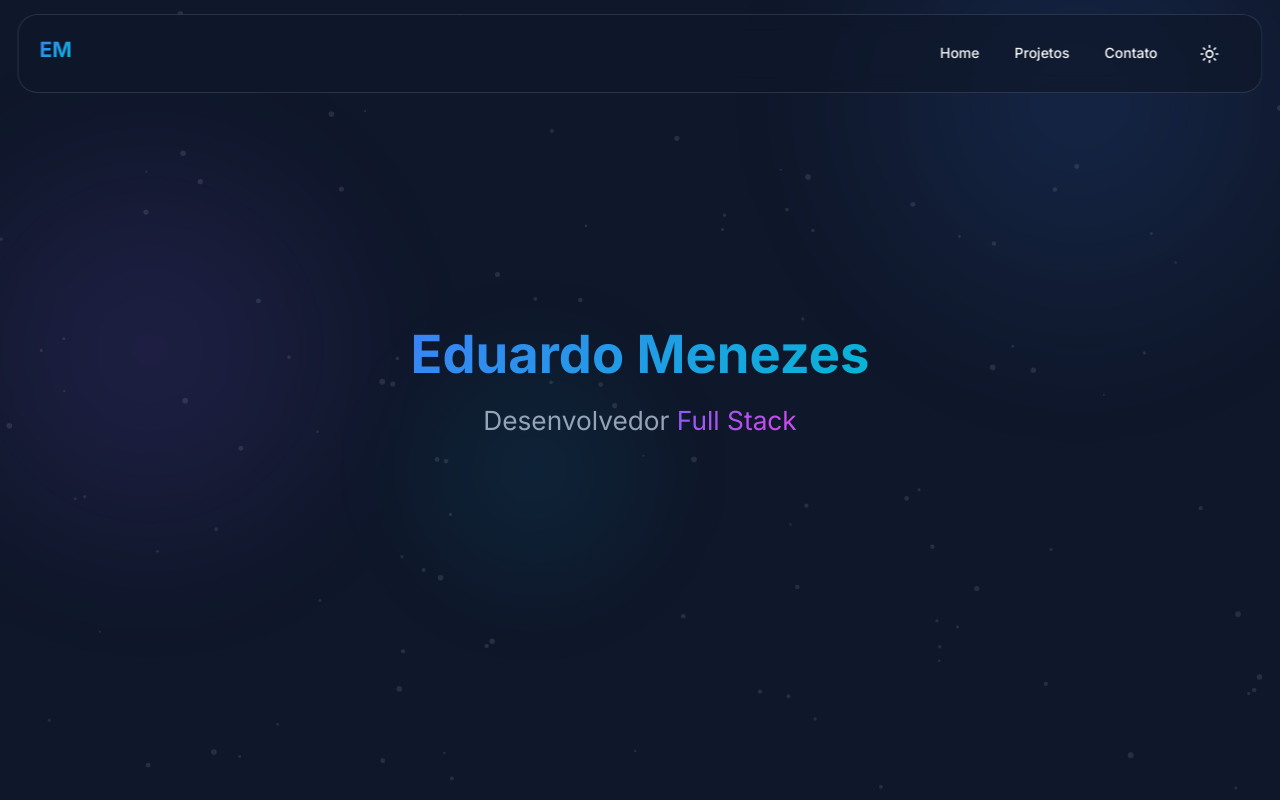
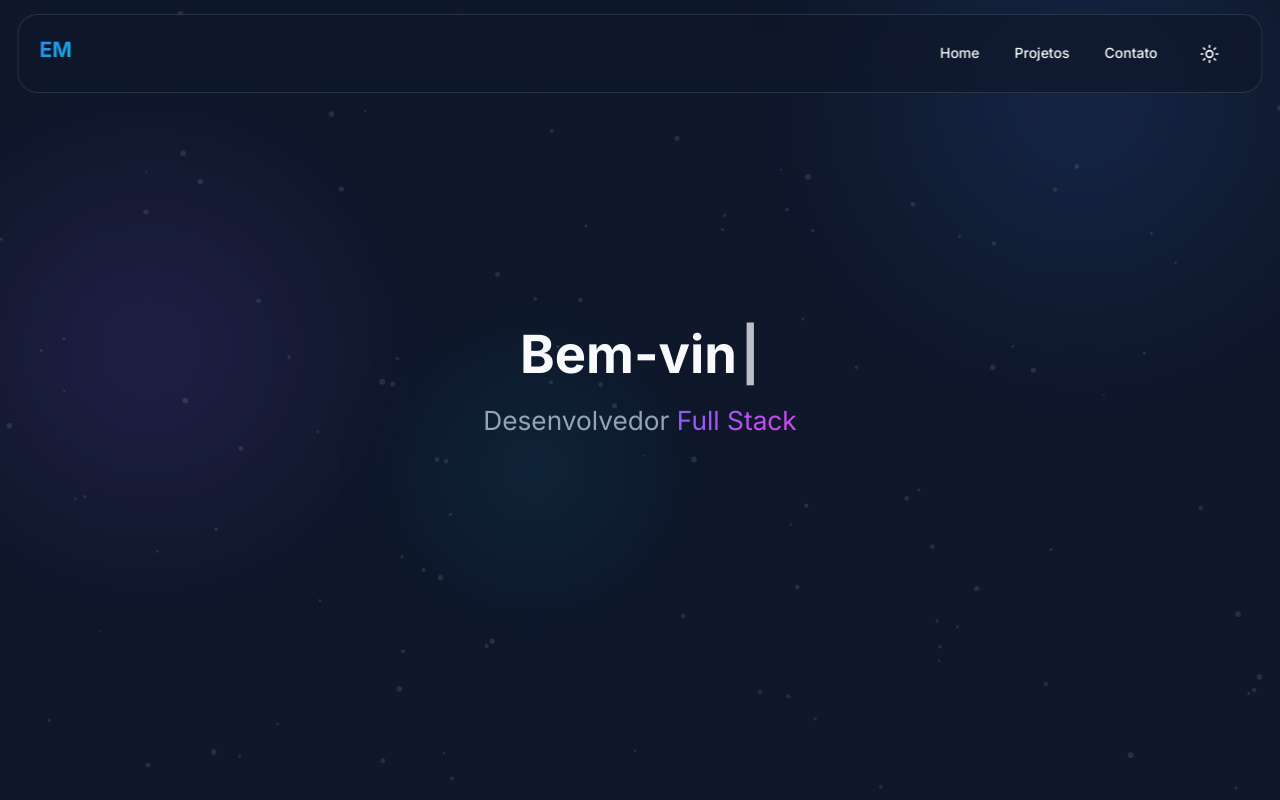
Before and after one commit to EduardoMnzs/portfolio, a React (Create React App) app: page / in a window 1280 px wide. Shown: the top 800 px of the page. Built offline with nearby package versions, Linux system fonts and the light colour scheme.

Commit message:
Animation

```diff
--- a/src/components/Hero.js
+++ b/src/components/Hero.js
@@ -1,6 +1,7 @@
 import React, { useEffect, useRef, useState } from 'react';
 import Particles from './Particles';
 import '../styles/Hero.css';
+import TextType from './TextType';
 
 const Hero = () => {
   const titleRef = useRef(null);
@@ -63,7 +64,7 @@ const Hero = () => {
   }, []);
 
   return (
-    <section className="hero">
+    <section className="hero" id="home">
       <div className="hero-background" ref={backgroundRef}>
         <div className="hero-gradient-1"></div>
         <div className="hero-gradient-2"></div>
@@ -73,7 +74,14 @@ const Hero = () => {
 
       <div className="hero-content">
         <h1 className="hero-title" ref={titleRef}>
-          <span className="text-gradient">Eduardo Menezes</span>
+          <TextType
+            text={["Olá, eu sou Eduardo Menezes", "Bem-vindo(a) ao meu portfólio!"]}
+            typingSpeed={75}
+            pauseDuration={1500}
+            showCursor={true}
+            cursorCharacter="|"
+          />
+          <br></br>
         </h1>
         <p className="hero-subtitle" ref={subtitleRef}>
           Desenvolvedor <span className="text-gradient-purple">Full Stack</span>
```
